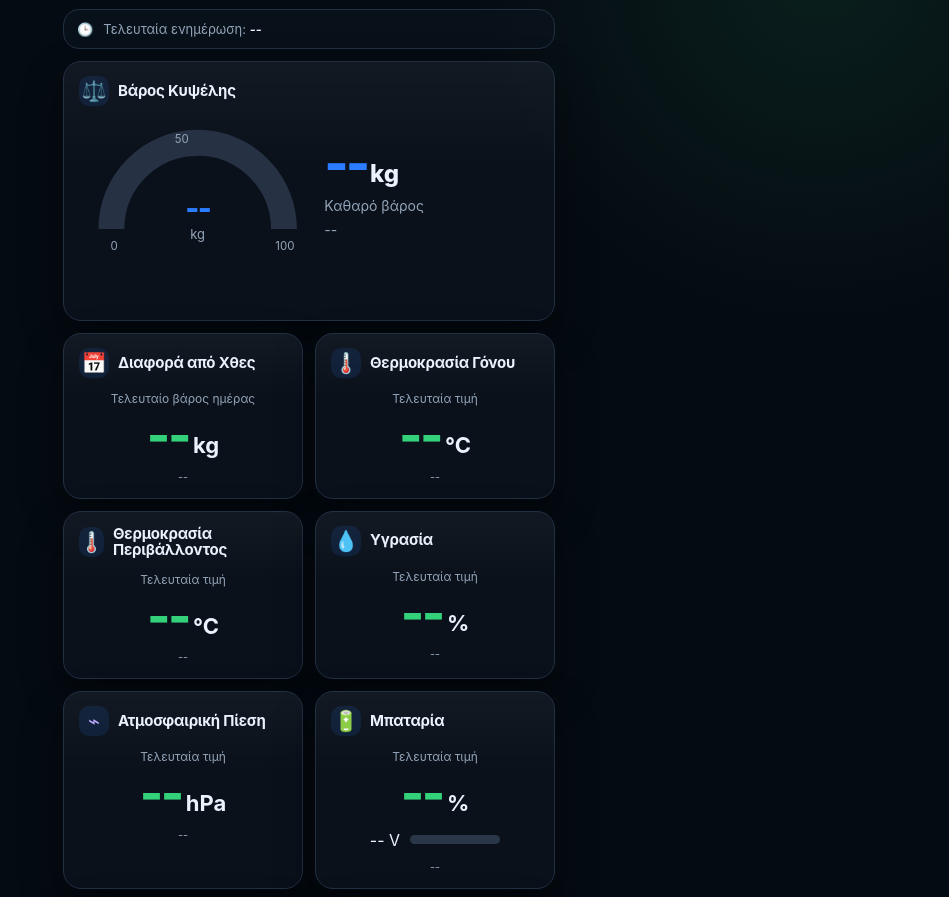
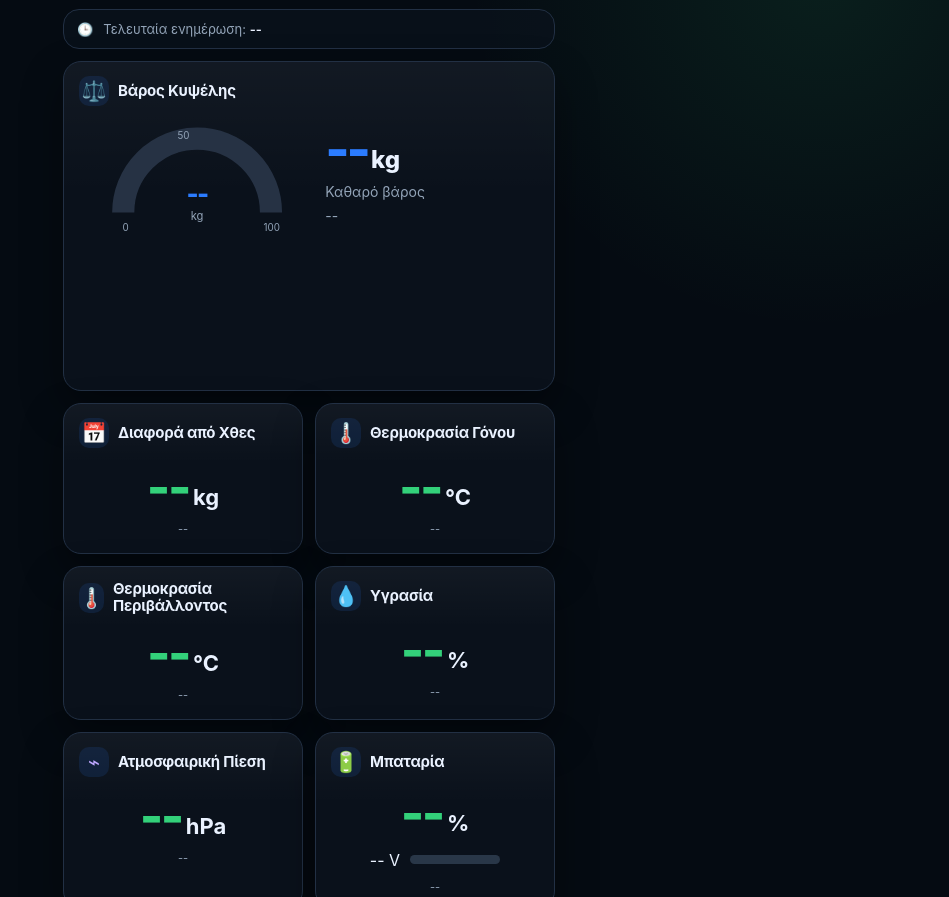
Before and after one commit to skthomas1385-wq/beescale-dashboard, a plain HTML site: page index.html in a window 1280 px wide. Shown: the part 439-1336 px from the top of the page, without its empty margins (331-1280 px from the left). Drawn offline with nearby package versions, Linux system fonts and the light colour scheme.

Commit message:
Add files via upload

```diff
--- a/index.html
+++ b/index.html
@@ -4,7 +4,7 @@
   <meta charset="utf-8" />
   <meta name="viewport" content="width=device-width, initial-scale=1, viewport-fit=cover" />
   <meta name="theme-color" content="#050B12" />
-  <title>Μελισσοζυγαριά Dashboard v5 Token Fix</title>
+  <title>Μελισσοζυγαριά Dashboard v5.2 Clean</title>
 
   <link rel="preconnect" href="https://industrial.api.ubidots.com" />
   <link rel="stylesheet" href="https://unpkg.com/leaflet@1.9.4/dist/leaflet.css" />
@@ -500,7 +500,34 @@
       .signal-wrap { height: 58px; }
       .bar { width: 15px; }
     }
+
+    /* BeeScale v5.2 clean compact changes */
+    .card.big {
+      min-height: 330px !important;
+    }
+
+    .card.big .split {
+      gap: 10px !important;
+    }
+
+    .gauge {
+      transform: scale(.86);
+      transform-origin: center top;
+      margin-bottom: -28px;
+    }
+
+    .card-body.metric .label {
+      display: none;
+    }
+
   </style>
+
+  <link rel="icon" type="image/svg+xml" href="favicon.svg">
+  <link rel="icon" type="image/png" sizes="192x192" href="icon-192.png">
+  <link rel="apple-touch-icon" href="apple-touch-icon.png">
+  <link rel="manifest" href="manifest.webmanifest">
+  <meta name="theme-color" content="#050B12">
+
 </head>
 
 <body>
@@ -576,7 +603,7 @@
       <article class="card">
         <div class="card-head"><div class="ico">🌡️</div><h2>Θερμοκρασία Γόνου</h2></div>
         <div class="card-body metric">
-          <div class="label">Τελευταία τιμή</div>
+          <div class="label"></div>
           <div><span class="value" id="broodTemp">--</span><span class="unit">°C</span></div>
           <div class="time" id="broodTime">--</div>
         </div>
@@ -585,7 +612,7 @@
       <article class="card">
         <div class="card-head"><div class="ico" style="color:var(--orange)">🌡️</div><h2>Θερμοκρασία Περιβάλλοντος</h2></div>
         <div class="card-body metric">
-          <div class="label">Τελευταία τιμή</div>
+          <div class="label"></div>
           <div><span class="value" id="ambientTemp">--</span><span class="unit">°C</span></div>
           <div class="time" id="ambientTime">--</div>
         </div>
@@ -594,7 +621,7 @@
       <article class="card">
         <div class="card-head"><div class="ico">💧</div><h2>Υγρασία</h2></div>
         <div class="card-body metric">
-          <div class="label">Τελευταία τιμή</div>
+          <div class="label"></div>
           <div><span class="value" id="humidity">--</span><span class="unit">%</span></div>
           <div class="time" id="humidityTime">--</div>
         </div>
@@ -603,7 +630,7 @@
       <article class="card">
         <div class="card-head"><div class="ico" style="color:#BFA7FF">⌁</div><h2>Ατμοσφαιρική Πίεση</h2></div>
         <div class="card-body metric">
-          <div class="label">Τελευταία τιμή</div>
+          <div class="label"></div>
           <div><span class="value" id="pressure">--</span><span class="unit">hPa</span></div>
           <div class="time" id="pressureTime">--</div>
         </div>
@@ -612,7 +639,7 @@
       <article class="card">
         <div class="card-head"><div class="ico" style="color:var(--green)">🔋</div><h2>Μπαταρία</h2></div>
         <div class="card-body metric">
-          <div class="label">Τελευταία τιμή</div>
+          <div class="label"></div>
           <div><span class="value" id="batteryPercent">--</span><span class="unit">%</span></div>
           <div class="battery-row"><span id="batteryVolt">-- V</span><div class="battery-bar"><div class="battery-fill" id="batteryFill"></div></div></div>
           <div class="time" id="batteryTime">--</div>
@@ -1059,13 +1086,14 @@
         attributionControl: false
       }).setView([39.0, 22.0], 6);
 
-      L.tileLayer("https://{s}.basemaps.cartocdn.com/dark_all/{z}/{x}/{y}{r}.png", {
-        maxZoom: 19
-      }).addTo(map);
+      L.tileLayer("https://{s}.tile.openstreetmap.org/{z}/{x}/{y}.png", {
+          maxZoom: 19,
+          attribution: '&copy; OpenStreetMap contributors'
+        }).addTo(map);
     }
 
     function networkLabel(item) {
-      if (!item) return "--";
+      if (!item) return "Δεν υπάρχει ακόμα";
 
       const ctx = item.context || {};
       if (ctx.type) return String(ctx.type);
@@ -1131,7 +1159,9 @@
           getLast(device, vars.batteryV, token),
           getLast(device, vars.batteryP, token),
           getLast(device, vars.rssi, token),
-          getLast(device, vars.networkCode, token),
+          // Το network_code υπάρχει μόνο αφού η v15.2.1 στείλει τουλάχιστον μία φορά.
+          // Αν λείπει ακόμα από Ubidots, δεν σταματάμε όλο το dashboard.
+          getLast(device, vars.networkCode, token).catch(() => null),
           getLast(device, vars.position, token).catch(() => null)
         ]);
 
```
Also changed, not shown: README.txt, apple-touch-icon.png, favicon.png, icon-192.png, icon-512.png.
